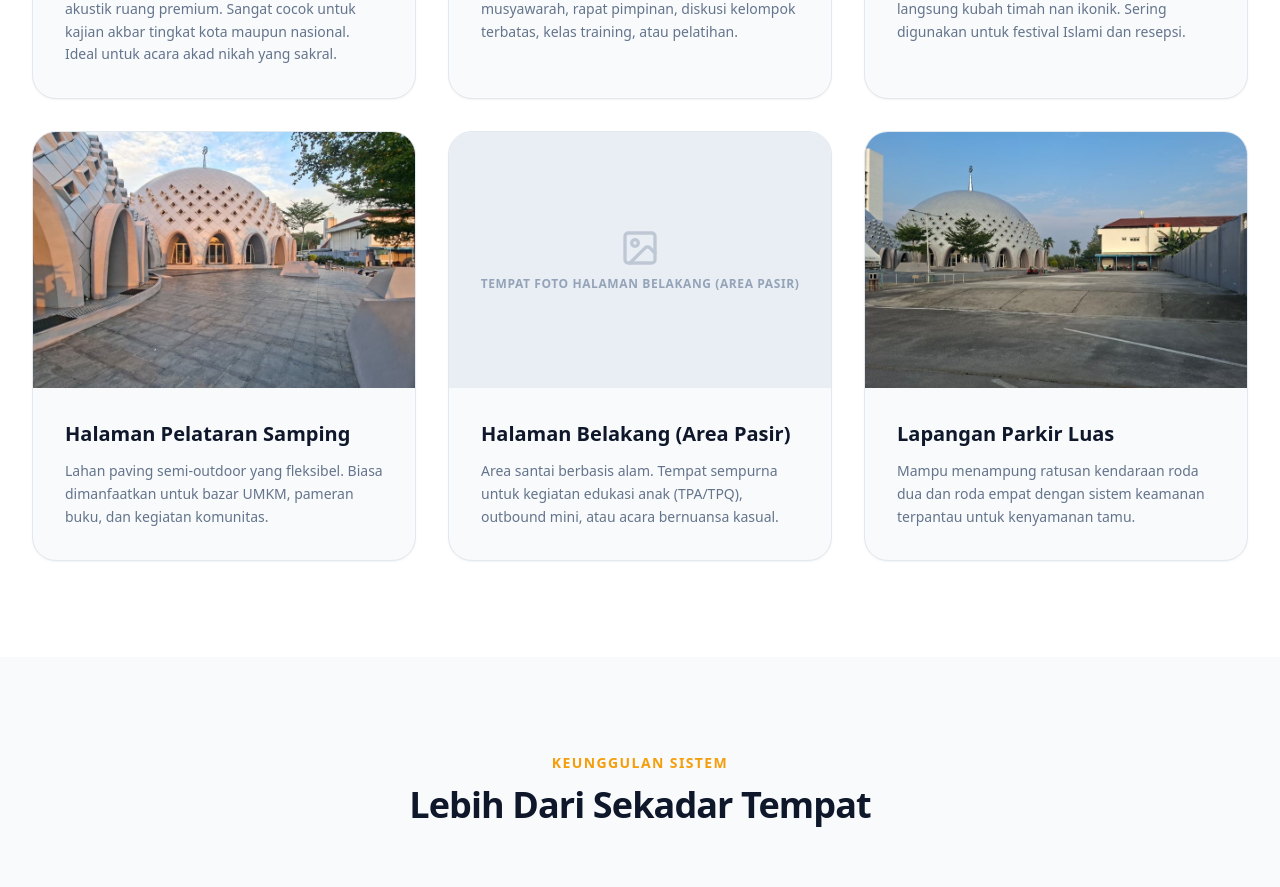
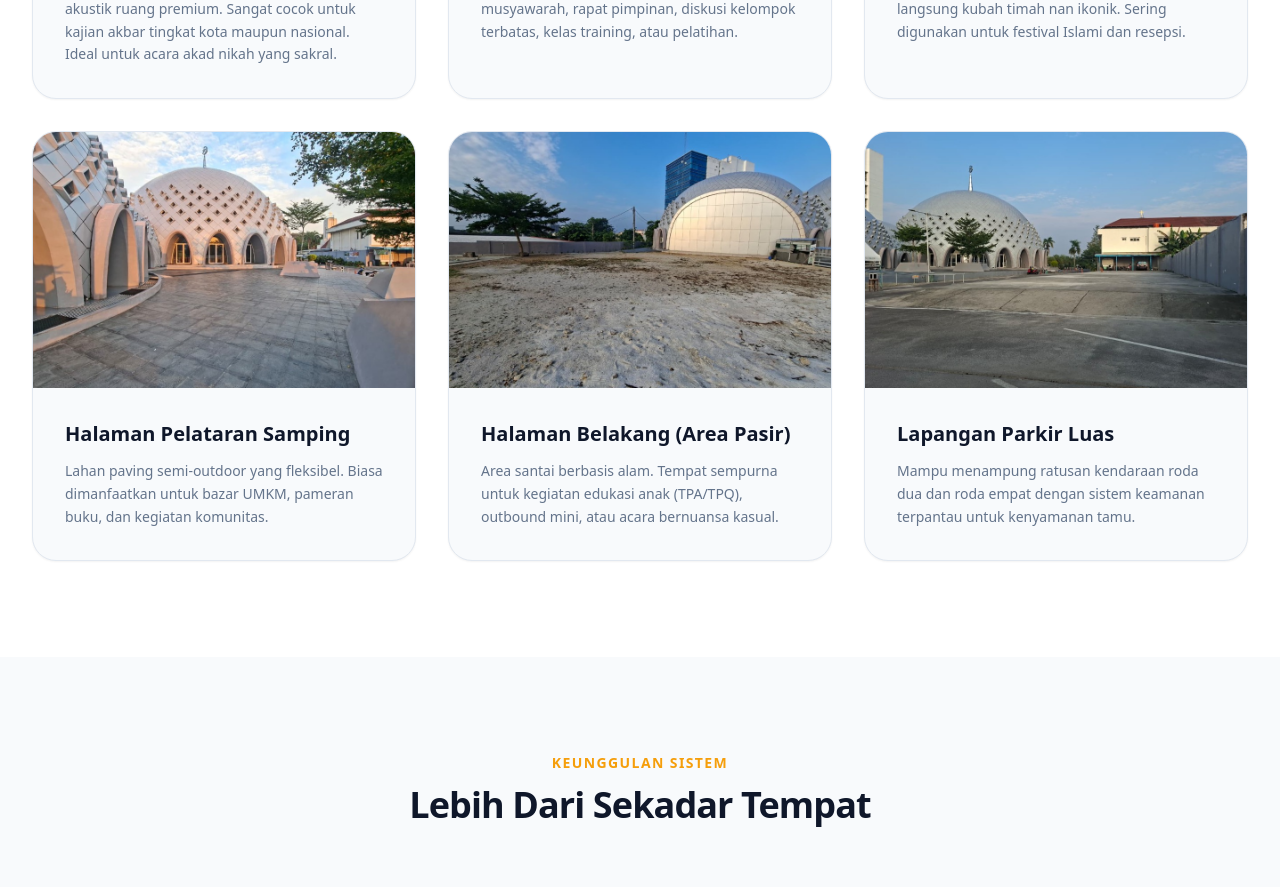
Before and after one commit to officialdmaqiqah/event-management, a Next.js app: page / in a window 1280 px wide. Shown: the part 1980-2867 px from the top of the page. Built offline with nearby package versions, Linux system fonts and the light colour scheme; no server answers; the database is empty.

Commit message:
feat: add image for Halaman Belakang (Area Pasir) facility

```diff
--- a/src/app/page.tsx
+++ b/src/app/page.tsx
@@ -70,6 +70,7 @@ const FASILITAS_MAKT = [
     id: "halaman-belakang",
     nama: "Halaman Belakang (Area Pasir)",
     deskripsi: "Area santai berbasis alam. Tempat sempurna untuk kegiatan edukasi anak (TPA/TPQ), outbound mini, atau acara bernuansa kasual.",
+    image: "/halaman-belakang.jpg",
   },
   {
     id: "lapangan-parkir",
```
Also changed, not shown: public/halaman-belakang.jpg (added).
